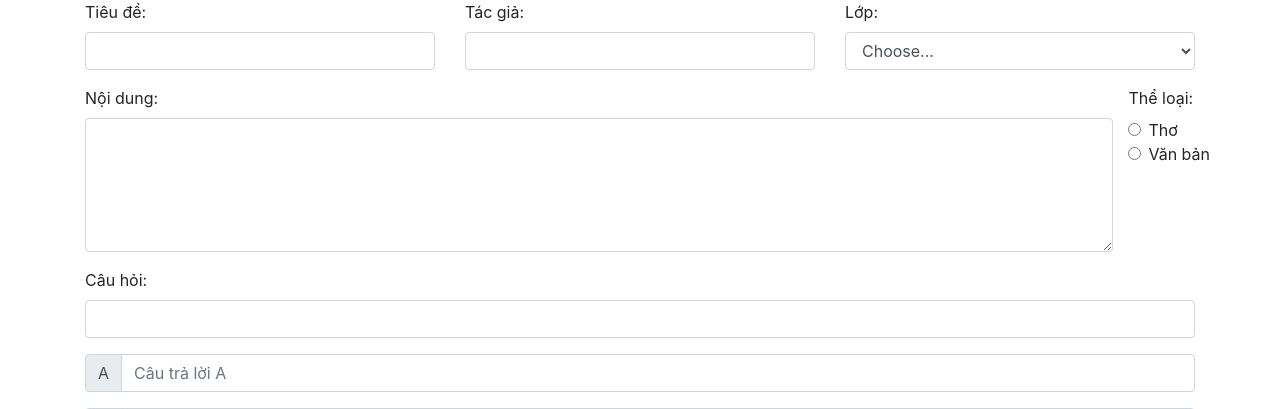
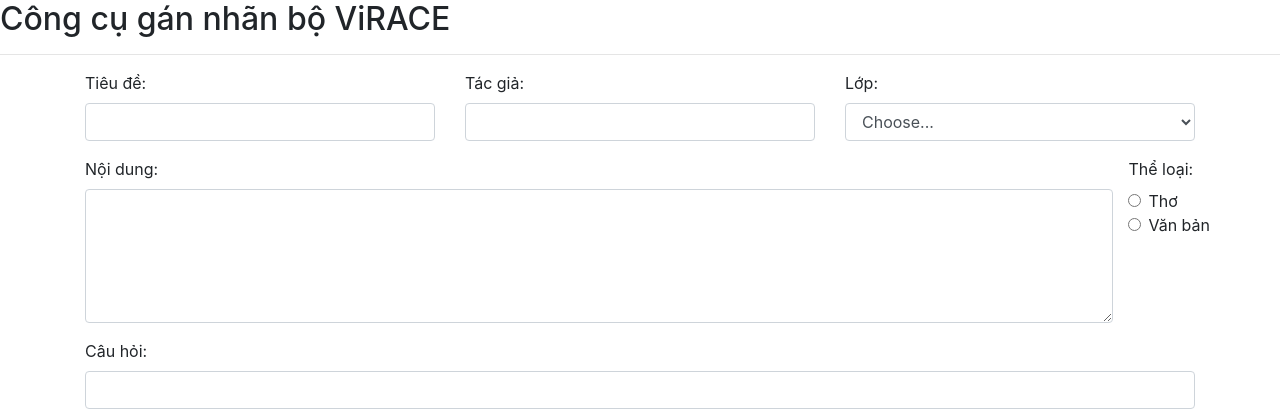
Before and after one commit to sonlam1102/vimmrc2.0-annotation-tools, a Flask app: page / in a window 1280 px wide. Shown: the top 409 px of the page. Run offline with Flask 2, Linux system fonts and the light colour scheme; some libraries are stand-ins or nearby versions.

Commit message:
Update UI

```diff
--- a/templates/main.html
+++ b/templates/main.html
@@ -9,6 +9,8 @@
             src="https://stackpath.bootstrapcdn.com/bootstrap/4.5.2/js/bootstrap.min.js"></script>
     <script type="text/javascript"
             src="https://stackpath.bootstrapcdn.com/bootstrap/4.5.2/js/bootstrap.bundle.min.js"></script>
+    <h2>Công cụ gán nhãn bộ ViRACE </h2>
+    <hr>
 </head>
 <body>
 <div class="container">
```
